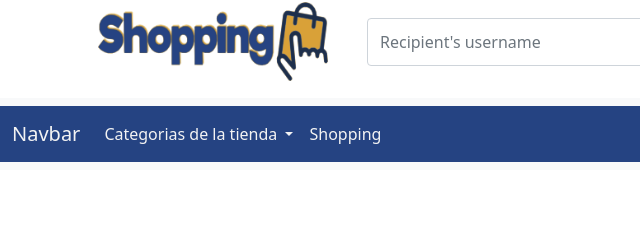
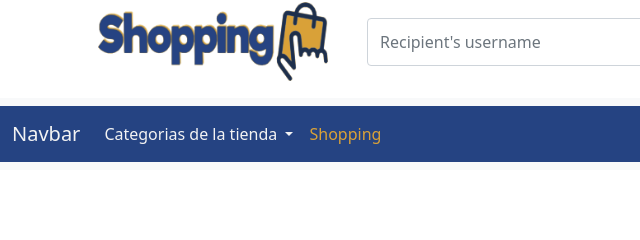
Before and after one commit to datrujillog/DIEJMA-SSD, a website: page html/Index.html in a window 1280 px wide. Shown: the part 100-340 px from the top of the page, 0-640 px from the left. Drawn offline with nearby package versions, Linux system fonts and the light colour scheme.

Commit message:
Diego Trujillo

```diff
--- a/html/Index.html
+++ b/html/Index.html
@@ -46,10 +46,6 @@
     <!-- DESDE AQUI -->
     <!-- logos -->
     <header class="container contenedor-dos ">
-
-
-
-
         <div class="row ">
 
 
@@ -151,7 +147,7 @@
                         </ul>
                     </li>
                     <li class="nav-item">
-                        <a class="nav-link disabled nav-colo">Shopping</a>
+                        <a class="nav-link disabled nav-colo eee">Shopping</a>
                     </li>
                 </ul>
 
@@ -183,7 +179,7 @@
                             <img style="width: 200px;" src="/Img/icono/icon.png" alt="">
                         </div>
                     </div>
-                    <!-- direciin -->
+                    <!-- direcion -->
                     <hr>
                     <div class="col">
                         <span> <i class="bi bi-geo-alt-fill ubi"> </i> Medellin colombia</span>
@@ -253,7 +249,7 @@
 
     </footer>
     <div class="pie">
-        <p>Todos los derechos reservados </p>
+        <p> &copy; 2021 Grupo de Desarrollo de software</p>
     </div>
 
 
--- a/sass/style.scss
+++ b/sass/style.scss
@@ -107,6 +107,9 @@
     .nav-colo {
         color: $color-segundo !important;
     }
+    .eee {
+        color: $color-cuarto !important;
+    }
     .sub-lista {
         background-color: $color-quinto;
     }
```
Also changed, not shown: css/style.css, 1 other file.
